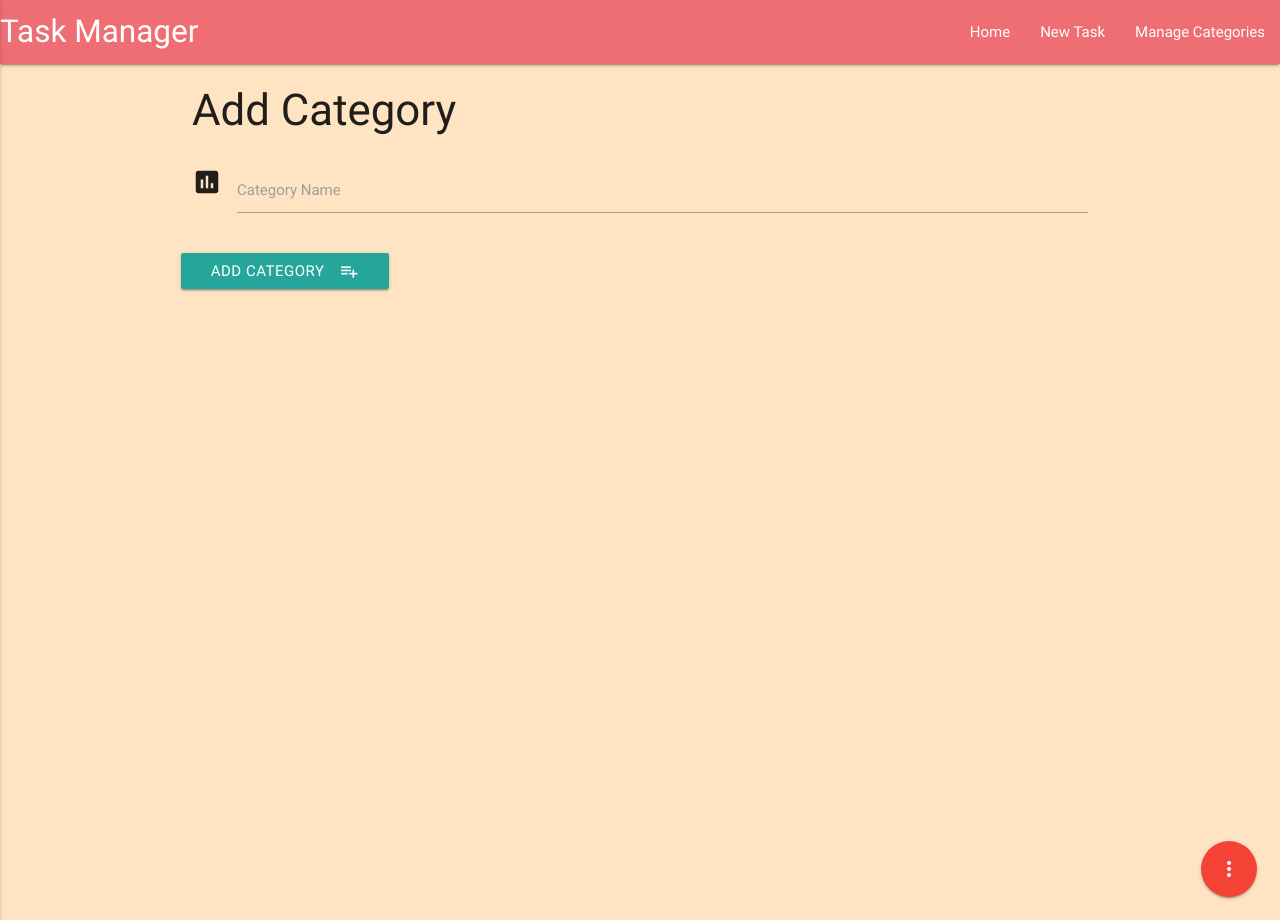
After one commit to billdavisjr/task-manager, a Flask app: template templates/addcategory.html in a window 1280 px wide. The commit adds this page. Run offline with Flask 2, Linux system fonts and the light colour scheme; the template is opened without the code that fills it, so the values that code supplies are empty; some libraries are stand-ins or nearby versions.

Commit message:
Added navbar, committed addcategory.html since commit -a -m doesn't appear to add unstaged file. Oops.

```diff
--- /dev/null
+++ b/templates/addcategory.html
@@ -0,0 +1,19 @@
+{% extends 'base.html'%}
+
+{% block content %}
+<h3>Add Category</h3>
+<form action="{{ url_for('insert_category') }}" method="POST" class="col s12">
+    <div class="row">
+        <div class="input-field col s12">
+            <i class="material-icons prefix">poll</i>
+            <input id="category_name" name="category_name" type="text" class="validate">
+            <label for="category_name">Category Name</label>
+        </div>
+    </div>
+    <div class="row">
+        <button class="btn waves-effect waves-light" type="submit" name="action">Add Category
+            <i class="material-icons right">playlist_add</i>
+        </button>
+    </div>
+</form>
+{% endblock %}
--- a/templates/base.html
+++ b/templates/base.html
@@ -1,13 +1,31 @@
 <!DOCTYPE html>
 <html>
+
 <head>
     <link href="https://fonts.googleapis.com/icon?family=Material+Icons" rel="stylesheet">
     <link rel="stylesheet" href="https://cdnjs.cloudflare.com/ajax/libs/materialize/0.100.2/css/materialize.min.css">
     <link rel="stylesheet" href="{{url_for('static', filename='css/style.css')}}" type="text/css" />
-        <title>Task Manager</title>
 </head>
+
 <body>
-        <h5 class="tmheading center"><i class="material-icons" style="font-size: 36px;">check_circle_outline</i>&nbsp;<strong>TASK MANAGER</strong></h5>
+    <header>
+        <nav>
+            <div class="nav-wrapper">
+                <a href="{{url_for('get_tasks')}}" class="brand-logo">Task Manager</a>
+                <a href="#" data-activates="mobile-demo" class="button-collapse"><i class="material-icons">menu</i></a>
+                <ul id="nav-mobile" class="right hide-on-med-and-down">
+                    <li><a href="{{url_for('get_tasks')}}">Home</a></li>
+                    <li><a href="{{url_for('add_task')}}">New Task</a></li>
+                    <li><a href="{{url_for('get_categories')}}">Manage Categories</a></li>
+                </ul>
+                <ul class="side-nav" id="mobile-demo">
+                    <li><a href="{{url_for('get_tasks')}}">Home</a></li>
+                    <li><a href="{{url_for('add_task')}}">New Task</a></li>
+                    <li><a href="{{url_for('get_categories')}}">Manage Categories</a></li>
+                </ul>
+            </div>
+        </nav>
+    </header>
     <div class="container">
         {% block content %} {% endblock %}
     </div>
@@ -28,8 +46,8 @@
         $(document).ready(function() {
             $('.collapsible').collapsible();
             $('select').material_select();
+            $(".button-collapse").sideNav();
         });
-
 
         $('.datepicker').pickadate({
             selectMonths: true, // Creates a dropdown to control month
@@ -41,4 +59,5 @@
         });
     </script>
 </body>
+
 </html>
```
Lines whose indentation alone changed are shown as unchanged.
